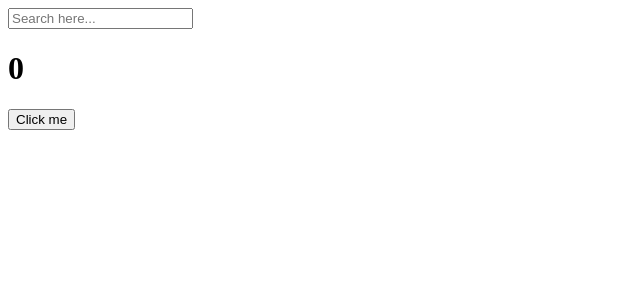
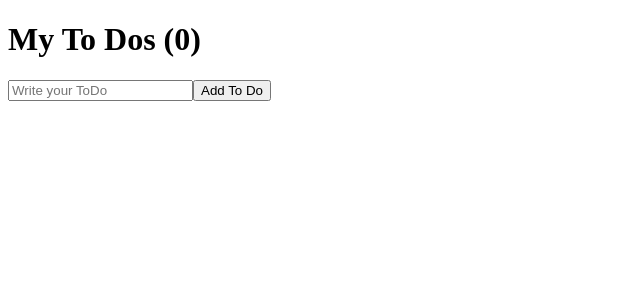
Before and after one commit to GyoHeon/react-nomad-practice, a React (Create React App) app: page / in a window 1280 px wide. Shown: the top 300 px of the page, without its empty margins (0-640 px from the left). Built offline with nearby package versions, Linux system fonts and the light colour scheme.

Commit message:
course: 7.0

```diff
--- a/src/App.js
+++ b/src/App.js
@@ -1,25 +1,31 @@
 import { useState, useEffect } from "react";
 
 function App() {
-  const [counter, setCounter] = useState(0);
-  const [keyword, setKeyword] = useState("");
-  const onClick = () => setCounter((counter) => counter + 1);
-  const onChange = (e) => setKeyword(e.target.value);
-
-  useEffect(() => console.log("i run 'counter' changes"), [counter]);
-
-  useEffect(() => console.log("i run 'keyword' changes"), [keyword]);
+  const [todo, setTodo] = useState("");
+  const [todoList, setTodoList] = useState([]);
+  const onChange = (e) => setTodo(e.target.value);
+  const onSubmit = (e) => {
+    e.preventDefault();
+    if (todo === "") return;
+    else {
+      setTodoList((curr) => [...curr, todo]);
+    }
+    console.log(todoList);
+    setTodo("");
+  };
 
   return (
     <div>
-      <input
-        value={keyword}
-        onChange={onChange}
-        type="text"
-        placeholder="Search here..."
-      />
-      <h1>{counter}</h1>
-      <button onClick={onClick}>Click me</button>
+      <h1>My To Dos ({todoList.length})</h1>
+      <form onSubmit={onSubmit}>
+        <input
+          value={todo}
+          onChange={onChange}
+          type="text"
+          placeholder="Write your ToDo"
+        />
+        <button>Add To Do</button>
+      </form>
     </div>
   );
 }
```
